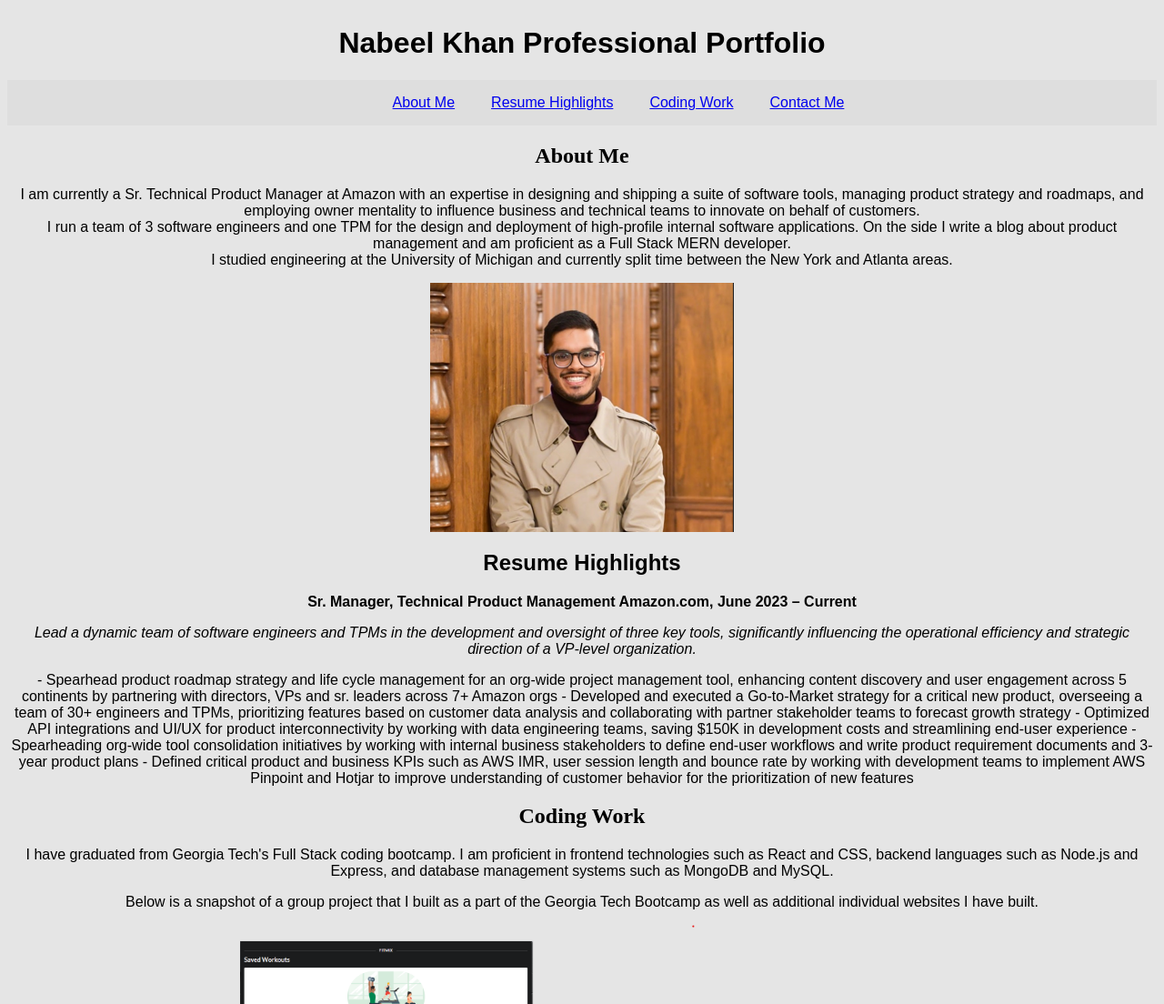
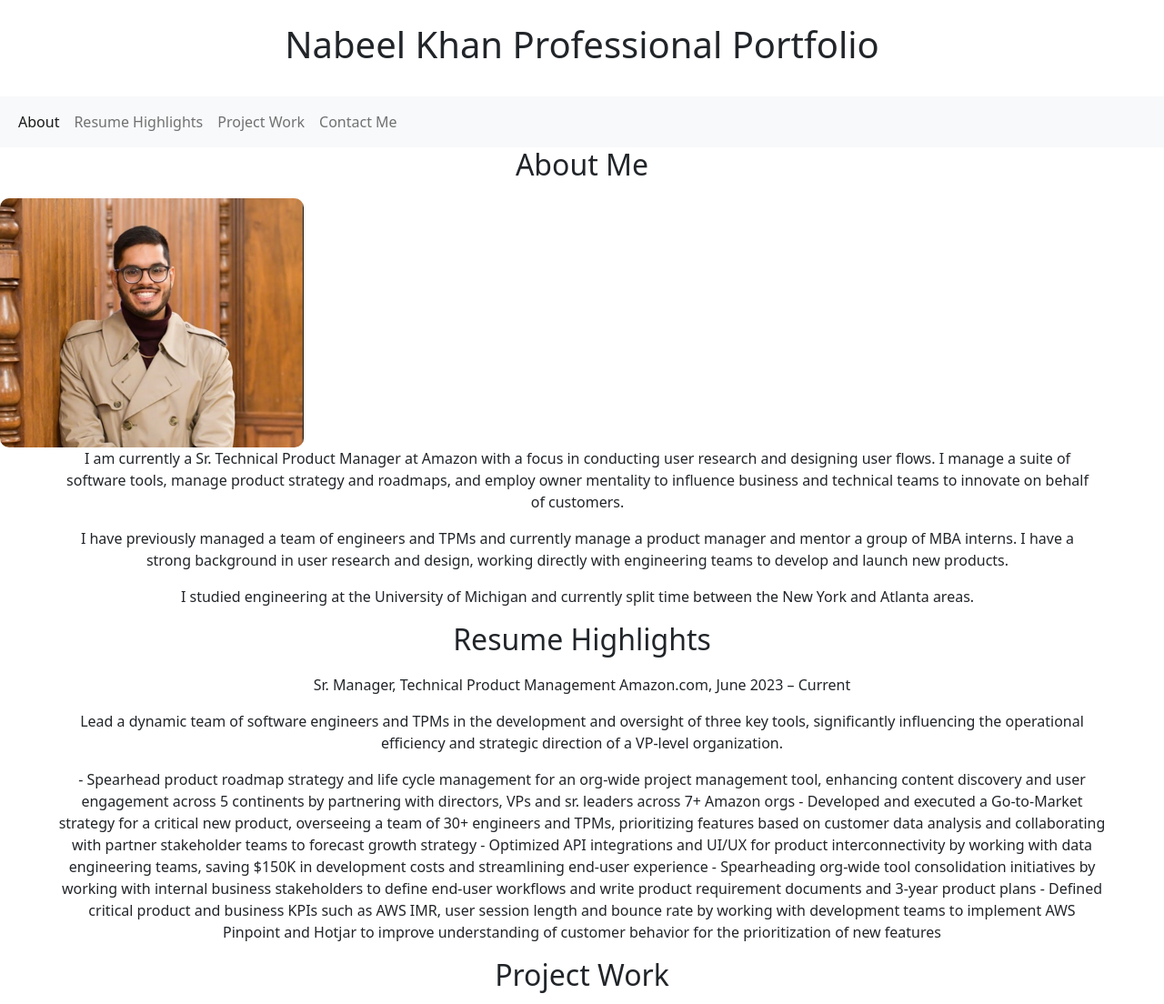
Before and after one commit to nabeekha/Personal-Portfolio, a plain HTML site: page index.html in a window 1280 px wide. Shown: the top 1104 px of the page at 91% size. Drawn offline with nearby package versions, Linux system fonts and the light colour scheme.

Commit message:
adjusting portfolio to improve CSS

```diff
--- a/index.html
+++ b/index.html
@@ -7,6 +7,12 @@
     <meta name="viewport" content="width=device-width, initial-scale=1.0">
     <title>Professional Portfolio</title>
     <link rel="stylesheet" href="./styles.css" />
+    <!-- Bootstrap CSS implementation -->
+    <link href="https://cdn.jsdelivr.net/npm/bootstrap@5.0.2/dist/css/bootstrap.min.css" rel="stylesheet"
+        integrity="sha384-EVSTQN3/azprG1Anm3QDgpJLIm9Nao0Yz1ztcQTwFspd3yD65VohhpuuCOmLASjC" crossorigin="anonymous">
+    <script src="https://cdn.jsdelivr.net/npm/bootstrap@5.0.2/dist/js/bootstrap.bundle.min.js"
+        integrity="sha384-MrcW6ZMFYlzcLA8Nl+NtUVF0sA7MsXsP1UyJoMp4YLEuNSfAP+JcXn/tWtIaxVXM"
+        crossorigin="anonymous"></script>
 </head>
 
 <body>
@@ -14,41 +20,57 @@
         <h1> Nabeel Khan Professional Portfolio</h1>
     </header>
 
-    <div class="navigation">
-        <ul class="navigation-links">
-            <ul><a href="#about">About Me</a></ul>
-            <ul><a href="#resume-highlights">Resume Highlights</a></ul>
-            <ul><a href="#coding-work">Coding Work</a></ul>
-            <ul><a href="#contact-me">Contact Me</a></ul>
+    <!-- Bootstrap Navbar -->
+    <nav class="navbar navbar-expand-lg navbar-light bg-light">
+        <div class="container-fluid">
 
+            <button class="navbar-toggler" type="button" data-bs-toggle="collapse" data-bs-target="#navbarNav"
+                aria-controls="navbarNav" aria-expanded="false" aria-label="Toggle navigation">
+                <span class="navbar-toggler-icon"></span>
+            </button>
+            <div class="collapse navbar-collapse" id="navbarNav">
+                <ul class="navbar-nav">
+                    <li class="nav-item">
+                        <a class="nav-link active" aria-current="page" href="#about">About</a>
+                    </li>
+                    <li class="nav-item">
+                        <a class="nav-link" href="#resume-highlights">Resume Highlights</a>
+                    </li>
+                    <li class="nav-item">
+                        <a class="nav-link" href="#project-work">Project Work</a>
+                    </li>
+                    <li class="nav-item">
+                        <a class="nav-link" href="#contact-me">Contact Me</a>
+                    </li>
                 </ul>
             </div>
+        </div>
+    </nav>
 
     <section class="about">
         <h2> About Me</h2>
-        <p class="bio">
-            <span>
-                I am currently a Sr. Technical Product Manager at Amazon with an expertise in designing
-                and shipping a suite of software tools, managing product strategy and roadmaps, and employing
-                owner mentality to influence business and technical teams to innovate on behalf of customers.
-            </span>
-            <br>
-            <span>
-                I run a team of 3 software engineers and one TPM for the design and deployment of high-profile
-                internal software applications. On the side I write a blog about product management and am
-                proficient as a Full Stack MERN developer.
-            </span>
-            <br>
-            <span>
-                I studied engineering at the University of Michigan and currently split time between the New York and
+        <div class="bio-container">
+            <img class="profile-photo" src="./assets/images/Portfolio-headshot.png">
+            <div class="bio">
+                <p>
+                    I am currently a Sr. Technical Product Manager at Amazon with a focus in conducting user research
+                    and designing user flows.
+                    I manage a suite of software tools, manage product strategy and roadmaps, and employ owner mentality
+                    to influence business and technical teams to innovate on behalf of customers.
+                </p>
+                <p>
+                    I have previously managed a team of engineers and TPMs and currently manage a product manager and
+                    mentor a group of MBA interns. I have a strong background in user research and design, working
+                    directly with engineering teams to develop and launch new products.
+                </p>
+                <p>
+                    I studied engineering at the University of Michigan and currently split time between the New York
+                    and
                     Atlanta areas.
-            </span>
                 </p>
+            </div>
+        </div>
 
-    </section>
-
-    <section class="profile-photo">
-        <img src="./assets/images/Portfolio-headshot.png">
     </section>
 
     <section id="resume-highlights" class="resume-highlights">
@@ -56,30 +78,37 @@
         <p class="job-title">
             Sr. Manager, Technical Product Management
             Amazon.com, June 2023 – Current
+        </p>
         <p class="resume-overview">
             Lead a dynamic team of software engineers and TPMs in the development and oversight of three key tools,
             significantly influencing the operational efficiency and strategic direction of a VP-level organization.
         </p>
+        <p>
             - Spearhead product roadmap strategy and life cycle management for an org-wide project management tool,
-        enhancing content discovery and user engagement across 5 continents by partnering with directors, VPs and sr.
+            enhancing content discovery and user engagement across 5 continents by partnering with directors, VPs and
+            sr.
             leaders across 7+ Amazon orgs
-        - Developed and executed a Go-to-Market strategy for a critical new product, overseeing a team of 30+ engineers
-        and TPMs, prioritizing features based on customer data analysis and collaborating with partner stakeholder teams
+            - Developed and executed a Go-to-Market strategy for a critical new product, overseeing a team of 30+
+            engineers
+            and TPMs, prioritizing features based on customer data analysis and collaborating with partner stakeholder
+            teams
             to forecast growth strategy
             - Optimized API integrations and UI/UX for product interconnectivity by working with data engineering teams,
             saving $150K in development costs and streamlining end-user experience
-        - Spearheading org-wide tool consolidation initiatives by working with internal business stakeholders to define
+            - Spearheading org-wide tool consolidation initiatives by working with internal business stakeholders to
+            define
             end-user workflows and write product requirement documents and 3-year product plans
             - Defined critical product and business KPIs such as AWS IMR, user session length and bounce rate by working
-        with development teams to implement AWS Pinpoint and Hotjar to improve understanding of customer behavior for
+            with development teams to implement AWS Pinpoint and Hotjar to improve understanding of customer behavior
+            for
             the prioritization of new features
         </p>
 
 
     </section>
 
-    <section id="coding-work" class="coding-work">
-        <h2> Coding Work</h2>
+    <section id="project-work" class="project-work">
+        <h2>Project Work</h2>
         <p>
             I have graduated from Georgia Tech's Full Stack coding bootcamp. I am proficient in frontend technologies
             such as React and CSS, backend languages such as Node.js and Express, and database management systems such
@@ -95,8 +124,6 @@
 
         <div class="website-photo">
             <span>
-                <a href="https://gabrielarec.github.io/FitMix/">
-                    <img class="website-photo-big" src="./assets/images/Project-1-Photo.png"></a>
 
                 <br>
 
@@ -120,6 +147,15 @@
         <p>
             I can be reached by phone at (770) 354-5631 or by email at nykhan111@gmail.com.
         </p>
+
+        <button type="button" class="btn btn-outline-primary">LinkedIn</button>
+        <button type="button" class="btn btn-outline-secondary">YouTube</button>
+        <button type="button" class="btn btn-outline-success">Success</button>
+        <button type="button" class="btn btn-outline-danger">Danger</button>
+        <button type="button" class="btn btn-outline-warning">Warning</button>
+        <button type="button" class="btn btn-outline-info">Info</button>
+        <button type="button" class="btn btn-outline-light">Light</button>
+        <button type="button" class="btn btn-outline-dark">Dark</button>
     </section>
 
     </section>
--- a/styles.css
+++ b/styles.css
@@ -1,130 +1,34 @@
-/* root variable is creating a set of fonts and colors to be used throughout the website */
-:root{
-    --font1: 'Arial';
+:root {
+    --main-background-color: #268fff;
+    --header-text: 'Roboto', 'sans-serif';
 }
 
-p {
-    font-family: var(--font1);
-    justify-content: center;
+h1 {
+    padding: 25px;
+    text-align: center;
 }
 
-a {
-    display: flex;
-    justify-content: center;
+h2 {
+    padding-bottom: 10px;
+    text-align: center;
 }
 
-/* following elements exist to add style to the header and navigation bars */
-.header{
-    font-family: var(--font1);
-    /* text-align: center; */
-    display: flex;
-    justify-content: center;
+.bio {
+    text-align: right;
+    padding-right: 10px;
 }
 
-.navigation{
-    background-color: rgb(222, 222, 222);
-    overflow: hidden;
-}
-
-.navigation-links{
-    font-family: var(--font1);
-    display: flex;
-    justify-content: center;
-}
-
-div ul ul{
-    display: inline;
-}
-
-.website-photo{
-   max-height: 250px;
-   width: 20%;
-    height: 20%;
-   display: flex;
-   flex-wrap: wrap;
-   justify-content: center;
-    width: 80%;
-}
-
-.independent-photo {
-    flex: 1 0 auto;
-}
-
-.website-photo-big {
-    width: 500px;
-    display: flex;
-    justify-content: center;
-    /* left: 150px; */
+.profile-photo {
+    border-radius: 10px;
+    margin: 0 auto;
+    padding: auto;
 }
 
 
-.independent-website{
-    width: 250px;
-    display: flex;
-    justify-content: center;
-    display: inline-block;
-}
-
-
-.about{
-    display: flex;
-    justify-content: center;
-    display: inline;
+p {
     text-align: center;
-}
-/* the following elements add stylistic pieces to text sections */
-.resume-highlights{
-    text-align: center;
-    font-family: var(--font1);
-}
-
-.job-title{
-    font-weight: bold;
-}
-
-.resume-overview{
-    font-style: italic;
-}
-
-.profile-photo{
-    display: flex;
-    justify-content: center;
-}
-
-
-.coding-work{ /*these classes do not seem to be doing anything */
-    text-align: center;
-}
-
-/* organize this CSS, this coding-site is after this */
-.coding-site{
-    text-align: center;
-}
-
-body{
-    background-color: rgb(229, 229, 229);
-}
-
-/*
-.about h2{
-    font-family: var(--font1);
-}
-*/
-
-
-.bio{ /*class selectors don't seem to be working properly*/
-   /* font-family: var(--font1); */
-    text-align: center;
-}
-
-.contact-me{
-    text-align: center;
-    margin-top: 100px;
-}
-/* center and add fonts to footer elements */
-.footer{
-    font-family: var(--font1);
-    text-align: center;
+    padding-left: 5%;
+    padding-right: 5%;
 }
 
 @media screen and (max-width: 992px) {
```
Lines whose indentation alone changed are shown as unchanged.
